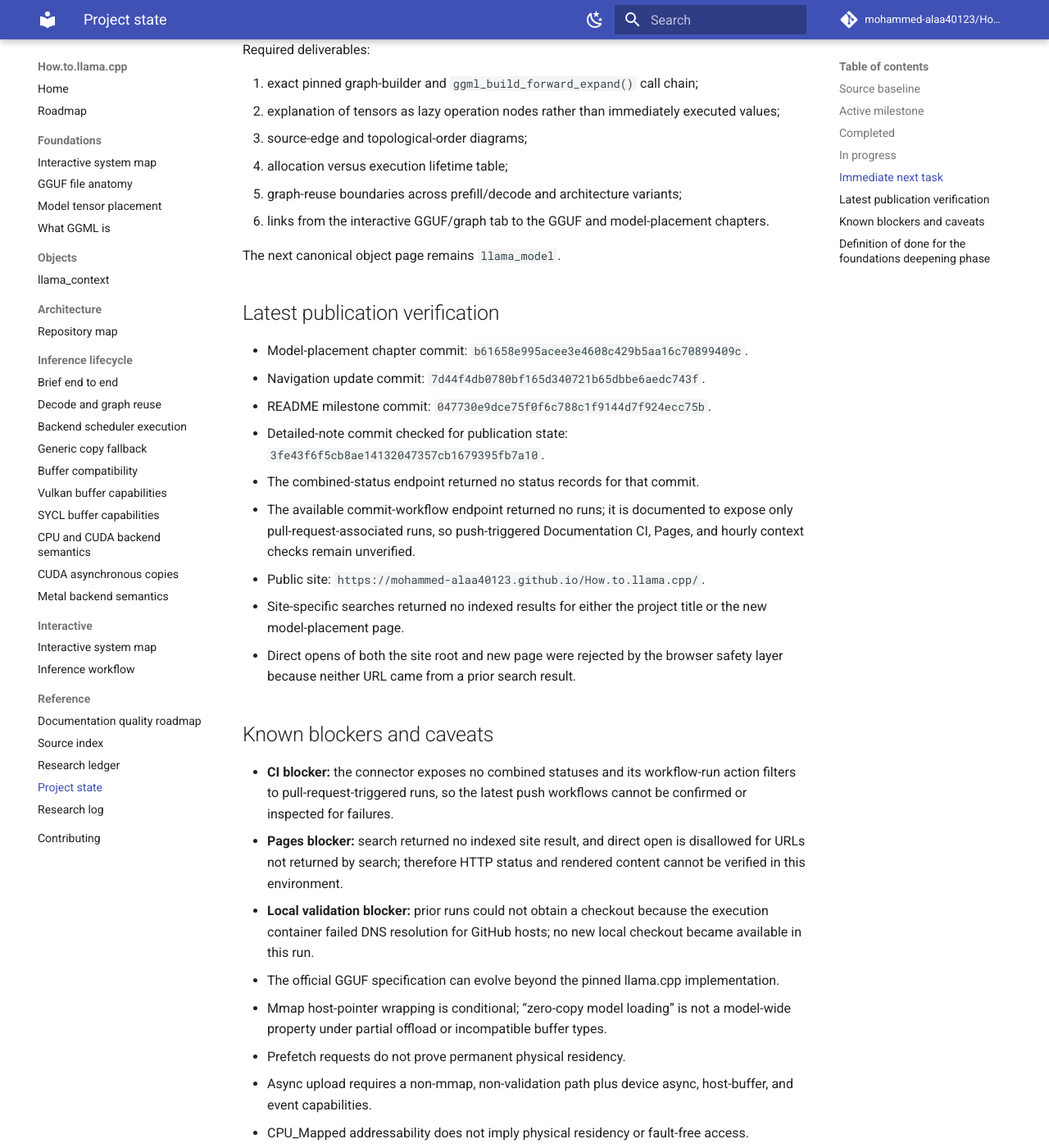
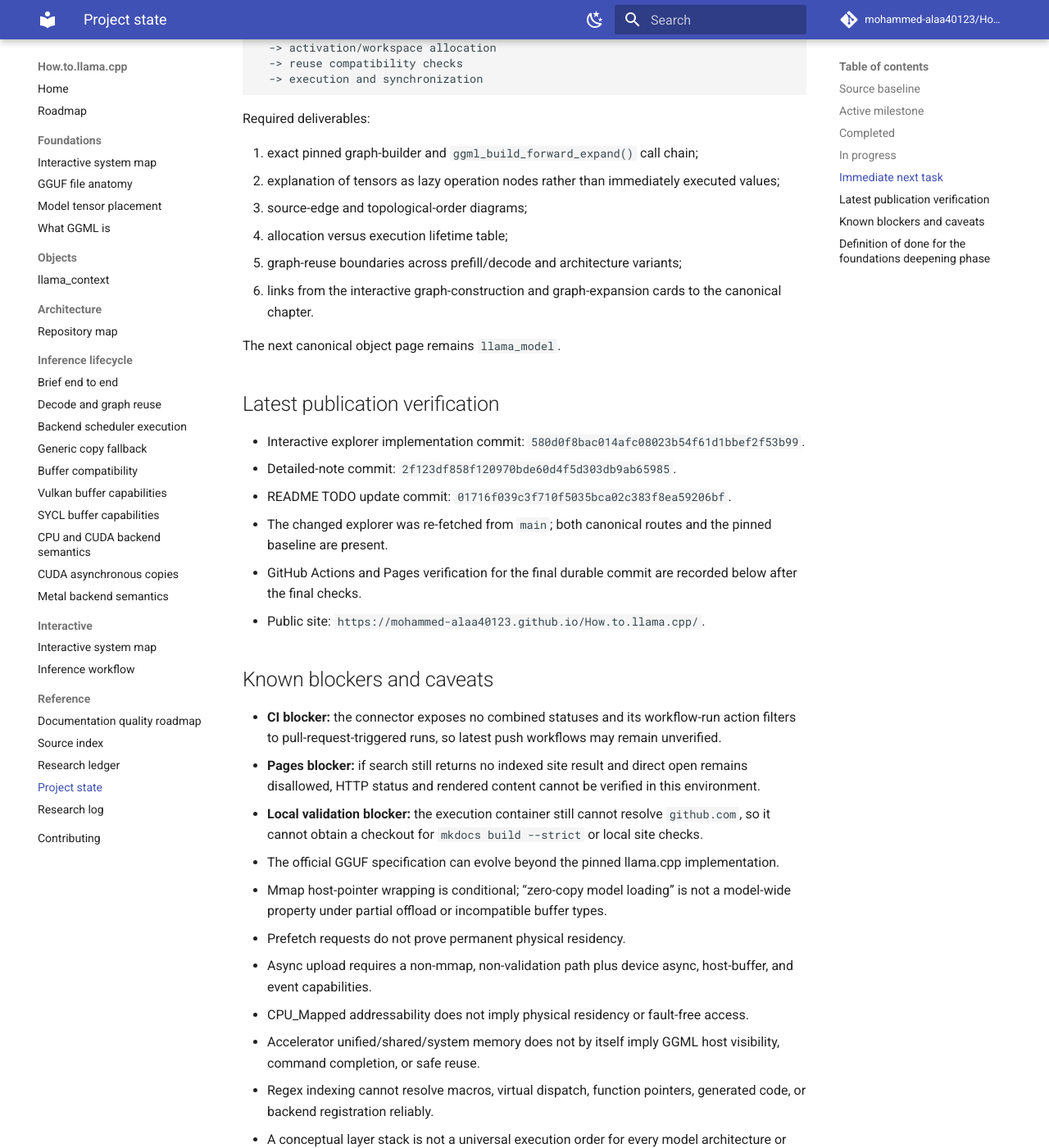
Before and after one commit to mohammed-alaa40123/How.to.llama.cpp, an MkDocs documentation site: the page built from docs/reference/project-state.md, in a window 1280 px wide and 1400 px high, scrolled down 2190 px. Shown: the whole window at 82% size. Built offline with MkDocs 1.6.1 and Material for MkDocs 9.7.7, drawn with Linux system fonts in a browser that asks for light colours; comment, search, counter and statistics services are not loaded; some of the changed text lies outside the part shown.

Commit message:
docs: update project state after GGUF explorer integration

````diff
--- a/docs/reference/project-state.md
+++ b/docs/reference/project-state.md
@@ -32,12 +32,13 @@
 - Canonical `llama_context` object page and interactive links.
 - Canonical GGUF file-anatomy chapter covering format structure, split indexing, loader entry, mmap/page-fault distinctions, ownership, and truth labels.
 - Canonical model tensor-placement and data-transfer chapter covering device assignment, per-tensor buffer selection, mapping initialization, host-pointer aliasing, explicit reads, synchronous/asynchronous uploads, progress, cancellation, validation, trimming, and ownership.
+- Interactive GGUF/graph cards now link directly to both canonical model-loading chapters with top-level navigation.
 - Expanded implementation roadmap with four passes: file inventory, subsystem grouping, cross-file composition, and complete workflow reconstruction.
 
 ## In progress
 
-- Linking the interactive GGUF/graph tab to both canonical model-loading chapters.
 - GGML op insertion, tensor-as-node semantics, graph expansion, activation allocation, reuse, and execution.
+- Linking graph-construction and graph-expansion cards after the canonical chapter is published.
 - Memory atlas and interactive runtime overlays for mmap/page faults, RAM/RSS, backend copies, KV/recurrent state, and workspaces.
 - Runtime evidence separating parsing, mapping/prefetch, page faults, direct reads, alias bytes, upload bytes, event waits, and first-token access.
 - File-by-file Pass A for public API/examples, model/GGUF loader, and runtime context.
@@ -46,7 +47,7 @@
 
 ## Immediate next task
 
-Create the GGML graph-construction chapter and connect the GGUF explorer tab:
+Create the GGML graph-construction chapter and connect its explorer cards:
 
 ```text
 architecture graph builder
@@ -68,27 +69,24 @@
 3. source-edge and topological-order diagrams;
 4. allocation versus execution lifetime table;
 5. graph-reuse boundaries across prefill/decode and architecture variants;
-6. links from the interactive GGUF/graph tab to the GGUF and model-placement chapters.
+6. links from the interactive graph-construction and graph-expansion cards to the canonical chapter.
 
 The next canonical object page remains `llama_model`.
 
 ## Latest publication verification
 
-- Model-placement chapter commit: `b61658e995acee3e4608c429b5aa16c70899409c`.
-- Navigation update commit: `7d44f4db0780bf165d340721b65dbbe6aedc743f`.
-- README milestone commit: `047730e9dce75f0f6c788c1f9144d7f924ecc75b`.
-- Detailed-note commit checked for publication state: `3fe43f6f5cb8ae14132047357cb1679395fb7a10`.
-- The combined-status endpoint returned no status records for that commit.
-- The available commit-workflow endpoint returned no runs; it is documented to expose only pull-request-associated runs, so push-triggered Documentation CI, Pages, and hourly context checks remain unverified.
+- Interactive explorer implementation commit: `580d0f8bac014afc08023b54f61d1bbef2f53b99`.
+- Detailed-note commit: `2f123df858f120970bde60d4f5d303db9ab65985`.
+- README TODO update commit: `01716f039c3f710f5035bca02c383f8ea59206bf`.
+- The changed explorer was re-fetched from `main`; both canonical routes and the pinned baseline are present.
+- GitHub Actions and Pages verification for the final durable commit are recorded below after the final checks.
 - Public site: `https://mohammed-alaa40123.github.io/How.to.llama.cpp/`.
-- Site-specific searches returned no indexed results for either the project title or the new model-placement page.
-- Direct opens of both the site root and new page were rejected by the browser safety layer because neither URL came from a prior search result.
 
 ## Known blockers and caveats
 
-- **CI blocker:** the connector exposes no combined statuses and its workflow-run action filters to pull-request-triggered runs, so the latest push workflows cannot be confirmed or inspected for failures.
-- **Pages blocker:** search returned no indexed site result, and direct open is disallowed for URLs not returned by search; therefore HTTP status and rendered content cannot be verified in this environment.
-- **Local validation blocker:** prior runs could not obtain a checkout because the execution container failed DNS resolution for GitHub hosts; no new local checkout became available in this run.
+- **CI blocker:** the connector exposes no combined statuses and its workflow-run action filters to pull-request-triggered runs, so latest push workflows may remain unverified.
+- **Pages blocker:** if search still returns no indexed site result and direct open remains disallowed, HTTP status and rendered content cannot be verified in this environment.
+- **Local validation blocker:** the execution container still cannot resolve `github.com`, so it cannot obtain a checkout for `mkdocs build --strict` or local site checks.
 - The official GGUF specification can evolve beyond the pinned llama.cpp implementation.
 - Mmap host-pointer wrapping is conditional; “zero-copy model loading” is not a model-wide property under partial offload or incompatible buffer types.
 - Prefetch requests do not prove permanent physical residency.
````
Also changed, not shown: other parts of docs/reference/project-state.md (+1 -1 lines).
